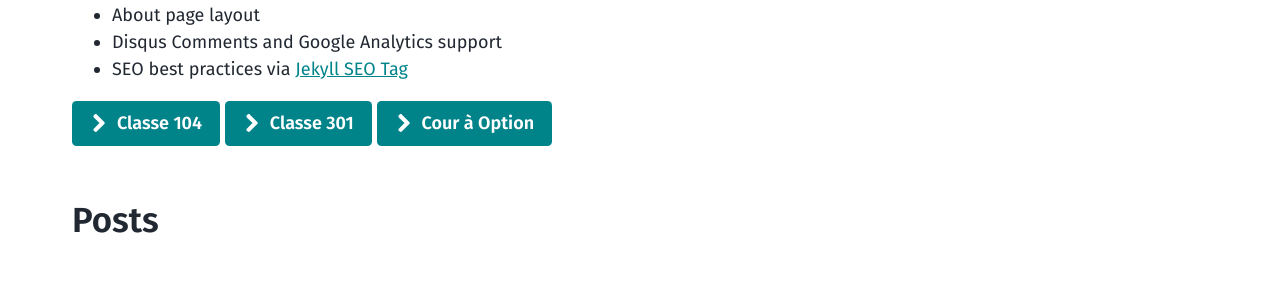
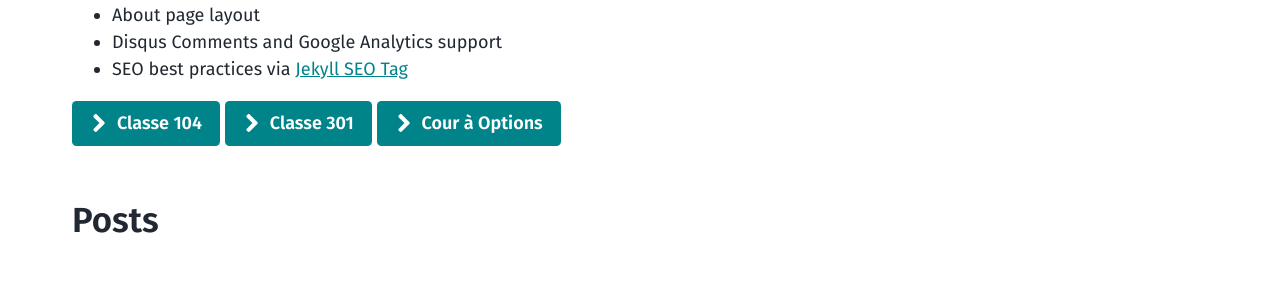
Before and after one commit to adelaidemokry/ecole, a Jekyll site: the page built from index.md, in a window 1280 px wide. Shown: the part 514-805 px from the top of the page. Built offline with Jekyll 4.4.1, drawn with Linux system fonts in a browser that asks for light colours.

Commit message:
Spelling + links

```diff
--- a/index.md
+++ b/index.md
@@ -14,11 +14,11 @@ introduction: |
 actions:
   - label: "Classe 104"
     icon: arrow-right
-    url: "/2017/104"
+    url: "2017/104"
   - label: "Classe 301"
     icon: arrow-right
-    url: "/2017/301"
-  - label: "Cour à Option"
+    url: "2017/301"
+  - label: "Cour à Options"
     icon: arrow-right
-    url: "/2017/culture-enfantine-et-stereotype-de-genre"
+    url: "2017/culture-enfantine-et-stereotype-de-genre"
 ---
```
